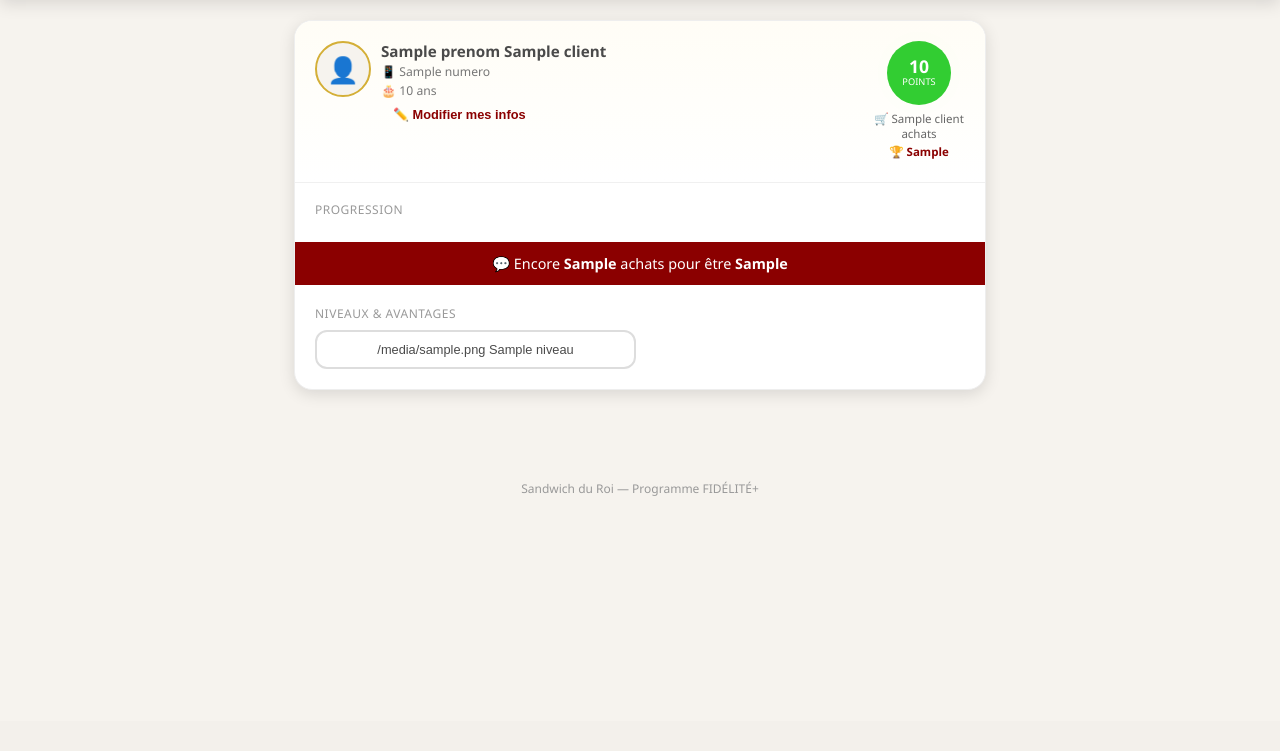
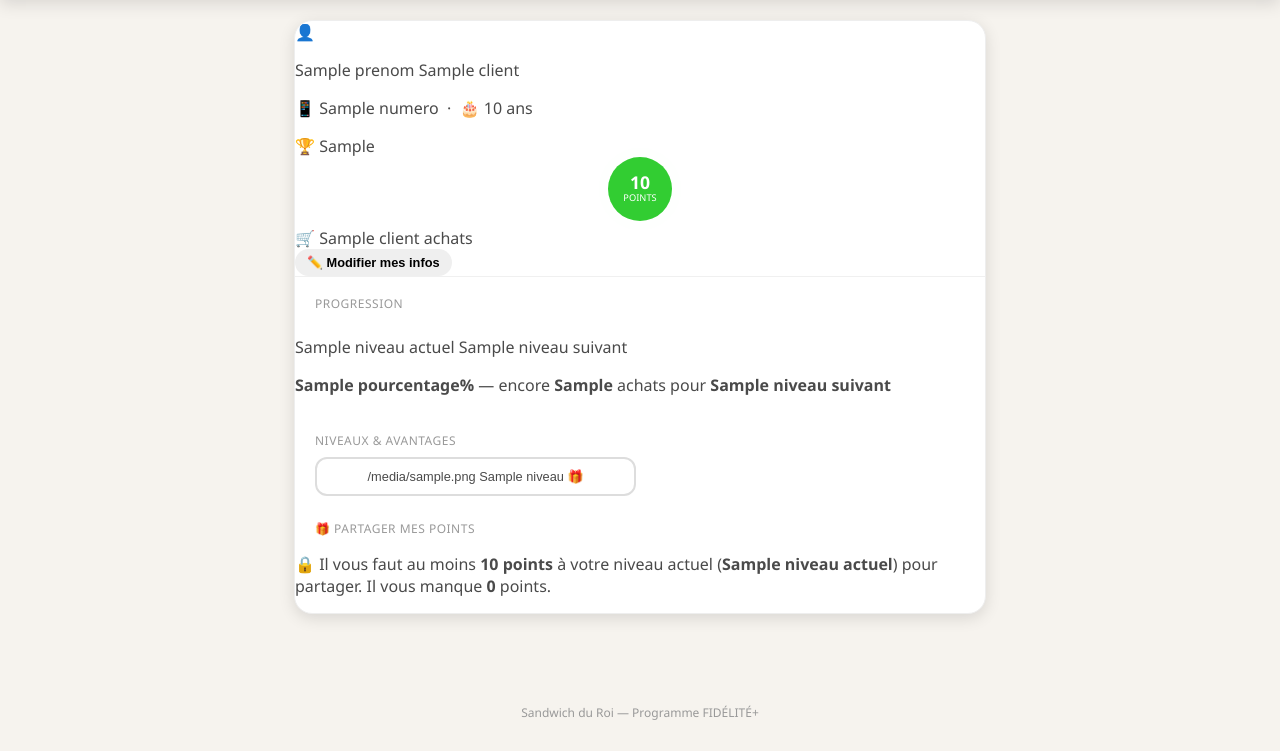
Before and after one commit to Renauddks/FIDELITE-, a Flask app: template templates/carte_client.html in a window 1280 px wide. Shown: the part 79-830 px from the top of the page. Before the commit the page ends 575 px from the top, so only its background shows below. Run offline with Flask 3, Linux system fonts and the light colour scheme; the template is opened without the code that fills it: most values are stand-ins (such as "Sample title", 1, 10 or a date in 2020).

Commit message:
Add files via upload

```diff
--- a/templates/carte_client.html
+++ b/templates/carte_client.html
@@ -5,33 +5,34 @@
 {% block contenu %}
 <div class="carte-fidelite">
 
-    <div class="carte-fidelite-haut">
-        <div class="bloc-client">
-            <div class="photo-client">
+    <div class="carte-fidelite-hero">
+        <div class="hero-photo">
             {% if client.photo %}
                 <img src="{{ url_for('static', filename=client.photo) }}" alt="Photo de {{ client.prenom }}">
             {% else %}
-                    <span class="photo-client-vide">👤</span>
+                <span class="hero-photo-vide">👤</span>
             {% endif %}
         </div>
-            <div class="infos-client">
-                <p class="nom-client">{{ client.prenom }} {{ client.nom }}</p>
-                <p class="detail-client">📱 {{ client.numero or 'Non renseigné' }}</p>
-                <p class="detail-client">🎂 {{ client.age or '—' }} ans</p>
-                <button type="button" class="bouton bouton-mini bouton-texte" onclick="document.getElementById('modale-modifier').classList.add('modale-visible')">
-                    ✏️ Modifier mes infos
-                </button>
-            </div>
-        </div>
+        <p class="hero-nom">{{ client.prenom }} {{ client.nom }}</p>
+        <p class="hero-contact">📱 {{ client.numero or 'Non renseigné' }} &nbsp;·&nbsp; 🎂 {{ client.age or '—' }} ans</p>
+        <span class="hero-statut">🏆 {{ client.statut_actuel }}</span>
 
-        <div class="bloc-statut">
+        <div class="hero-stats">
+            <div class="hero-stat-points">
                 <div class="cercle-clignotant">
                     <span class="cercle-valeur">{{ client.score_points }}</span>
                     <span class="cercle-libelle">points</span>
                 </div>
-            <p class="detail-statut">🛒 {{ client.nombre_achats }} achat{{ 's' if client.nombre_achats != 1 else '' }}</p>
-            <p class="detail-statut statut-actuel">🏆 {{ client.statut_actuel }}</p>
             </div>
+            <div class="hero-stat-achats">
+                <span class="hero-stat-achats-valeur">🛒 {{ client.nombre_achats }}</span>
+                <span class="hero-stat-achats-label">achat{{ 's' if client.nombre_achats != 1 else '' }}</span>
+            </div>
+        </div>
+
+        <button type="button" class="bouton bouton-mini bouton-clair" onclick="document.getElementById('modale-modifier').classList.add('modale-visible')">
+            ✏️ Modifier mes infos
+        </button>
     </div>
 
     <div class="carte-fidelite-progression">
@@ -43,14 +44,23 @@
                 </span>
             {% endfor %}
         </div>
+
+        <div class="bloc-barre-progression">
+            <div class="barre-progression-info">
+                <span>{{ progression.niveau_actuel.nom_niveau if progression.niveau_actuel else 'Nouveau Client' }}</span>
+                <span>{{ progression.niveau_suivant.nom_niveau if progression.niveau_suivant else 'Niveau max' }}</span>
             </div>
-
-    <div class="carte-fidelite-message">
-        {% if prochain_niveau %}
-            💬 Encore <strong>{{ achats_manquants }}</strong> achat{{ 's' if achats_manquants != 1 else '' }} pour être <strong>{{ prochain_niveau }}</strong>
+            <div class="barre-progression">
+                <div class="barre-progression-remplissage" style="width: {{ progression.pourcentage }}%;"></div>
+            </div>
+            <p class="barre-progression-message">
+                {% if progression.niveau_suivant %}
+                    <strong>{{ progression.pourcentage }}%</strong> — encore <strong>{{ progression.achats_manquants }}</strong> achat{{ 's' if progression.achats_manquants != 1 else '' }} pour <strong>{{ progression.niveau_suivant.nom_niveau }}</strong>
                 {% else %}
-            💬 Vous avez atteint le niveau maximum. Merci pour votre fidélité !
+                    🎉 Niveau maximum atteint — merci pour votre fidélité !
                 {% endif %}
+            </p>
+        </div>
     </div>
 
     <div class="carte-fidelite-niveaux">
@@ -61,10 +71,33 @@
                         class="badge-niveau {% if client.nombre_achats >= niveau.nombre_achats_requis %}badge-niveau-atteint{% endif %}"
                         style="border-color: {{ niveau.couleur }};"
                         onclick="ouvrirNiveau('{{ niveau.icone }} {{ niveau.nom_niveau|e }}', '{{ (niveau.avantages or 'Aucun avantage renseigné pour ce niveau.')|e }}')">
-                    {{ niveau.icone }} {{ niveau.nom_niveau }}
+                    {{ niveau.icone }} {{ niveau.nom_niveau }}{% if niveau.seuil_partage_points is not none %} 🎁{% endif %}
                 </button>
             {% endfor %}
         </div>
+    </div>
+
+    <div class="carte-fidelite-partage {% if not peut_partager %}partage-verrouille{% endif %}">
+        <p class="titre-section">🎁 Partager mes points</p>
+        {% if peut_partager %}
+            <form method="POST" action="{{ url_for('partager_points', lien_unique=client.lien_unique) }}" class="formulaire-partage">
+                <label>Numéro du client bénéficiaire</label>
+                <input type="text" name="numero_destinataire" placeholder="Ex : 22961000000" required>
+                <label>Points à partager (solde actuel : {{ client.score_points }})</label>
+                <input type="number" name="points" min="1" max="{{ client.score_points }}" required>
+                <p class="texte-aide">⚠️ Vérifiez bien le numéro avant de valider — le transfert est immédiat et ne peut pas être annulé.</p>
+                <button type="submit" class="bouton bouton-secondaire">Partager mes points</button>
+            </form>
+        {% else %}
+            <p class="texte-verrouille">
+                {% if progression.niveau_actuel and progression.niveau_actuel.seuil_partage_points is not none %}
+                    🔒 Il vous faut au moins <strong>{{ progression.niveau_actuel.seuil_partage_points }} points</strong> à votre niveau actuel (<strong>{{ progression.niveau_actuel.nom_niveau }}</strong>) pour partager.
+                    Il vous manque <strong>{{ progression.niveau_actuel.seuil_partage_points - client.score_points }}</strong> point{{ 's' if (progression.niveau_actuel.seuil_partage_points - client.score_points) != 1 else '' }}.
+                {% else %}
+                    🔒 Le partage de points n'est pas encore disponible à votre niveau (<strong>{{ client.statut_actuel }}</strong>). Continuez vos achats pour le débloquer !
+                {% endif %}
+            </p>
+        {% endif %}
     </div>
 </div>
 
--- a/templates/gestion_niveaux.html
+++ b/templates/gestion_niveaux.html
@@ -13,6 +13,8 @@
         <input type="text" name="icone" placeholder="Icône (emoji)" maxlength="4" value="🏆">
         <input type="color" name="couleur" value="#D4AF37">
         <textarea name="avantages" placeholder="Avantages liés à ce niveau" rows="2"></textarea>
+        <label>🎁 Seuil de points pour partager à ce niveau (vide = désactivé)</label>
+        <input type="number" name="seuil_partage_points" placeholder="Ex : 50" min="0">
         <button type="submit" class="bouton bouton-principal">+ Ajouter</button>
     </form>
 </section>
@@ -34,6 +36,8 @@
             <input type="checkbox" name="actif" {% if niveau.actif %}checked{% endif %}>
             Niveau actif
         </label>
+        <label>🎁 Seuil de points pour partager (vide = désactivé)</label>
+        <input type="number" name="seuil_partage_points" value="{{ niveau.seuil_partage_points if niveau.seuil_partage_points is not none else '' }}" placeholder="Ex : 50" min="0">
         <div class="carte-niveau-actions">
             <button type="submit" class="bouton bouton-secondaire bouton-mini">Enregistrer</button>
             <button type="submit" formaction="{{ url_for('supprimer_niveau', niveau_id=niveau.id) }}" class="bouton bouton-danger bouton-mini" data-confirmation="Supprimer le niveau {{ niveau.nom_niveau }} ?">Supprimer</button>
```
Lines whose indentation alone changed are shown as unchanged.
